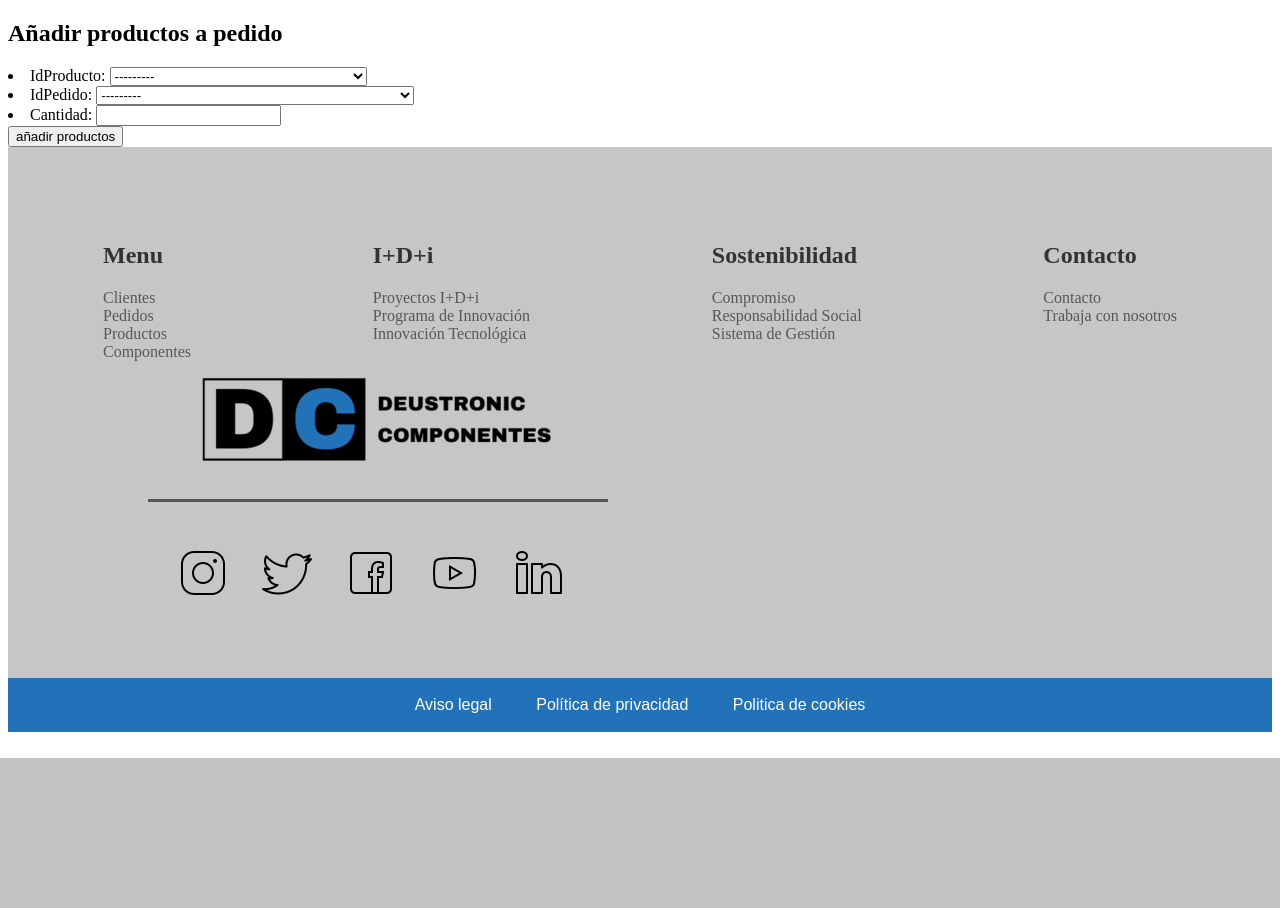
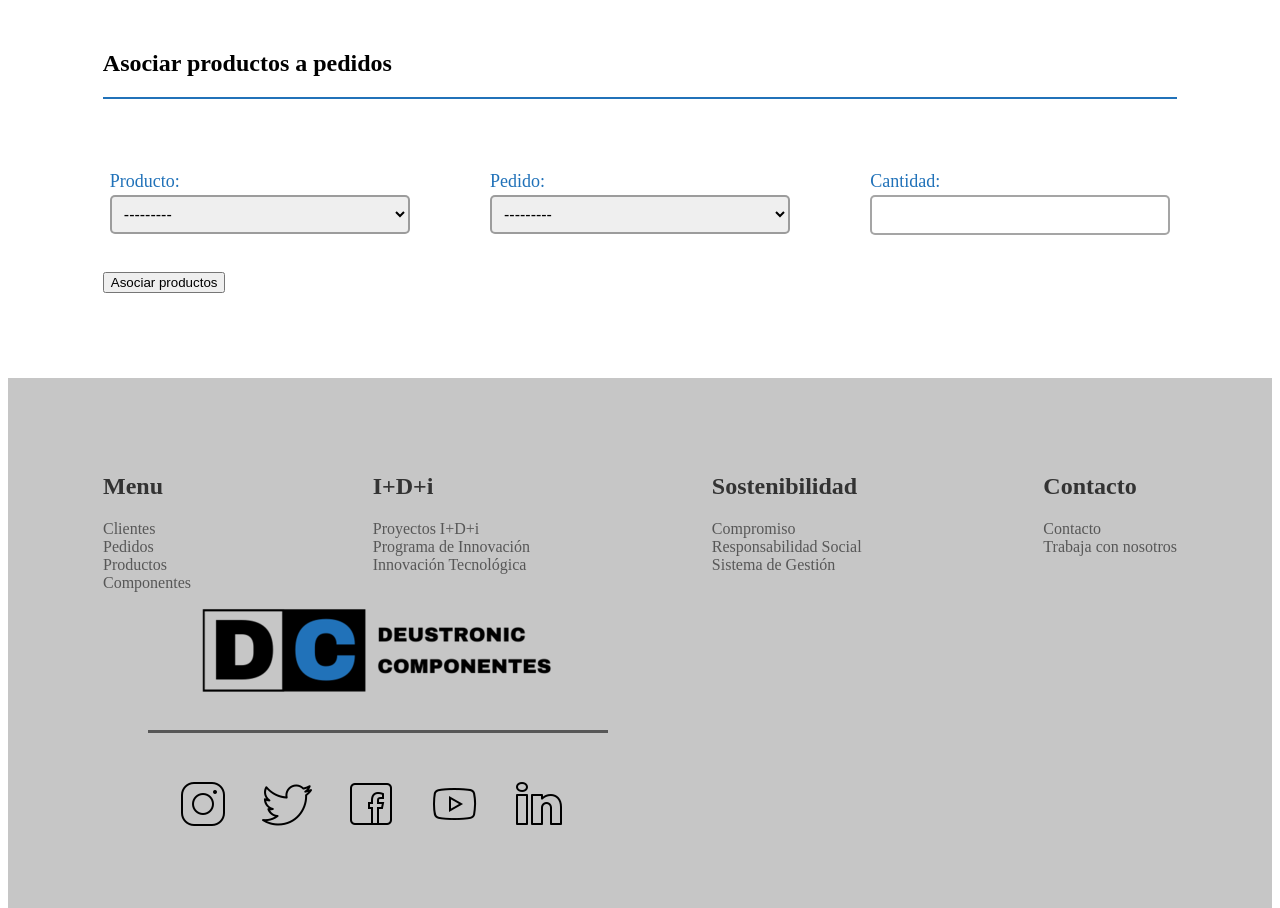
Before and after one commit to casconmikel/Proyecto_IW, a Django app: page /appGestionPedidos/productoPedido/create in a window 1280 px wide. Shown: the part 147-1055 px from the top of the page. Before the commit the page ends 905 px from the top, so only its background shows below. Run offline with Django 4.2, Linux system fonts and the light colour scheme; data comes from the database, SQL or seed files in the repository; both versions use the stored data as it was after the commit.

Commit message:
Detalles de pedido, borrar coment., ajsutar tabla

```diff
--- a/Proyecto_IW/appGestionPedidos/static/CSS/estilos.css
+++ b/Proyecto_IW/appGestionPedidos/static/CSS/estilos.css
@@ -104,6 +104,15 @@ header {
     font-family: sans-serif;
     font-size: x large;
     letter-spacing: 1.5px;
+}
+
+
+
+.main_title_detail ul {
+    list-style: none;
+    display: flex;
+    flex-direction: row;
+    margin: 20px;
 }
 
 /* MAIN_TABLAS DE LISTAR */
--- a/Proyecto_IW/appGestionPedidos/templates/appGestionPedidos/pedido_detail.html
+++ b/Proyecto_IW/appGestionPedidos/templates/appGestionPedidos/pedido_detail.html
@@ -12,7 +12,7 @@
         <div class="main_title">
             <h2>DETALLES DEL PEDIDO: {{ pedido.id }}</h2>
         </div>
-        <div>
+        <div class="main_title_detail">
             <ul>
                 <li>{{ pedido.referencia }}</li>
                 <li>{{ pedido.fecha }}</li>
@@ -21,6 +21,7 @@
                 <li>{{ pedido.precioTotal }}</li>
             </ul>
         </div>
+        <a href="/appGestionPedidos/productoPedido/create"><img src="{% static 'imagenes\crear_cliente_2.png' %}" alt="Añadir productos al pedido"></a>
     </div>
     {% if pedido.producto.all %}
     <div class="main_table_container">
--- a/Proyecto_IW/appGestionPedidos/templates/appGestionPedidos/pedido_list.html
+++ b/Proyecto_IW/appGestionPedidos/templates/appGestionPedidos/pedido_list.html
@@ -22,13 +22,12 @@
                     <th>Referencia</th>
                     <th>Fecha</th>
                     <th>Cliente</th>
-                    <th class="main_table_esp_1" colspan="2">Opciones</th>
+                    <th class="main_table_esp_1" colspan="3">Opciones</th>
                 </tr>
             </thead>
             {% for pedido in pedido_list %}
             <tbody class="main_table_contenido">
                 <tr><a href="/appGestionPedidos/pedido/create"></a>
-                    <!-- PENDIENTE DE REVISAR ARRIBA -->
                     <td>{{ pedido.id }}</td>
                     <td>{{ pedido.referencia }}</td>
                     <td>{{ pedido.fecha }}</td>
--- a/Proyecto_IW/appGestionPedidos/templates/appGestionPedidos/productoPedido_create.html
+++ b/Proyecto_IW/appGestionPedidos/templates/appGestionPedidos/productoPedido_create.html
@@ -2,14 +2,37 @@
 
 {% block titulo %} Añadir productos a pedido {% endblock %}
 
+{% load static %}
+
 {% block contenido %}
-<h2>Añadir productos a pedido</h2>
 
-<form action="{% url 'productoPedido_create' %}" method="post">
-    {% csrf_token %}
-    {{ formulario.errors }}
-    {{ formulario.as_ul }}
-    <input type="submit" value="añadir productos" />
-</form>
+<div class="main_container">
+    <div class="main_create_title">
+        <h2>Asociar productos a pedidos</h2>
+        <div class="main_line_blue"></div>
+    </div>
+    <form class="main_form" action="{% url 'productoPedido_create' %}" method="post">
+        {% csrf_token %}
+        <div class="main_form_container">
+            <div class="main_form_field">
+                {{ formulario.idProducto.errors }}
+                <label for="{{ formulario.idProducto.id_for_label }}">Producto: </label>
+                {{ formulario.idProducto }}
+            </div>
+            <div class="main_form_field">
+                {{ formulario.idPedido.errors }}
+                <label for="{{ formulario.idPedido.id_for_label }}">Pedido: </label>
+                {{ formulario.idPedido }}
+            </div>
+            <div class="main_form_field">
+                {{ formulario.cantidad.errors }}
+                <label for="{{ formulario.cantidad.id_for_label }}">Cantidad: </label>
+                {{ formulario.cantidad }}
+            </div>
+        </div>
+        <input type="submit" value="Asociar productos" />
+    </form>
+
+</div>
 
 {% endblock %}
--- a/Proyecto_IW/appGestionPedidos/urls.py
+++ b/Proyecto_IW/appGestionPedidos/urls.py
@@ -33,8 +33,7 @@ urlpatterns = [
     path('modificar-cliente/<id>/', cliente_modify, name='cliente_modify'),
     # path('modificar-pedido/<id>/', pedido_modify, name='pedido_modify'),
 
-
-    # URLs DETALLE
+    # URLs DETALLES
 
     path('detallesPedido/<int:pk>/', views.ProductoPedidoDetailView.as_view(), name='detalles_Pedido'),
 
--- a/Proyecto_IW/appGestionPedidos/views.py
+++ b/Proyecto_IW/appGestionPedidos/views.py
@@ -38,14 +38,7 @@ class ClienteCreateView(View):
     def post(self, request, *args, **kwargs):
         formulario = ClienteForm(request.POST)
         if formulario.is_valid():
-
-            cliente = Cliente()
-            cliente.CIF = formulario.cleaned_data['CIF']
-            cliente.nombreEmpresa = formulario.cleaned_data['nombreEmpresa']
-            cliente.direccion = formulario.cleaned_data['direccion']
-            cliente.datosContacto = formulario.cleaned_data['datosContacto']
-            cliente.save()
-
+            formulario.save()
             return redirect('index')
         return render(request, 'appGestionPedidos/cliente_create.html', {'formulario': formulario})
 
@@ -112,7 +105,7 @@ class ProductoPedidoCreateView(View):
         formulario = ProductoPedidoForm(request.POST)
         if formulario.is_valid():
             formulario.save()
-            return redirect('pedido')
+            return redirect('detallesPedido')
         return render(request, 'appGestionPedidos/productoPedido_create.html', {'formulario': formulario})
 
 #___________________ ELIMINAR ___________________
```
Also changed, not shown: Proyecto_IW/db.sqlite3.
